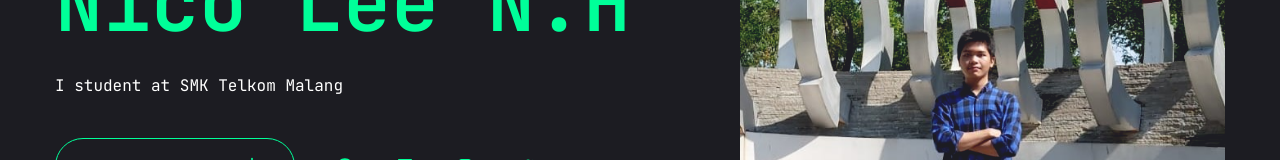
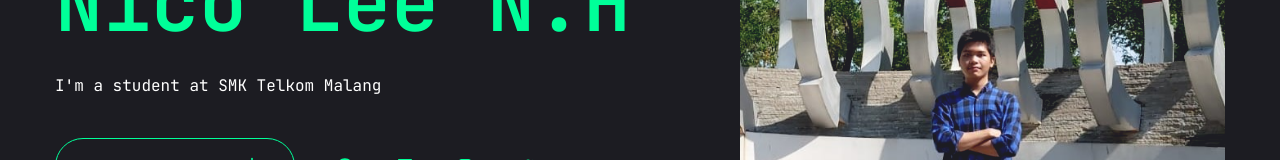
Before and after one commit to Nico-LeeNH/portfolioweb, a Next.js app: page / in a window 1280 px wide. Shown: the part 395-555 px from the top of the page. Built offline with nearby package versions, Linux system fonts and the light colour scheme.

Commit message:
style: update home page

```diff
--- a/app/page.jsx
+++ b/app/page.jsx
@@ -20,7 +20,7 @@ const Home = () => {
           </h1>
 
           <p className="max-w-[500px] mb-9 text-white">
-            I student at SMK Telkom Malang
+            I'm a student at SMK Telkom Malang
           </p>
 
           {/* btn and socials */}
```
